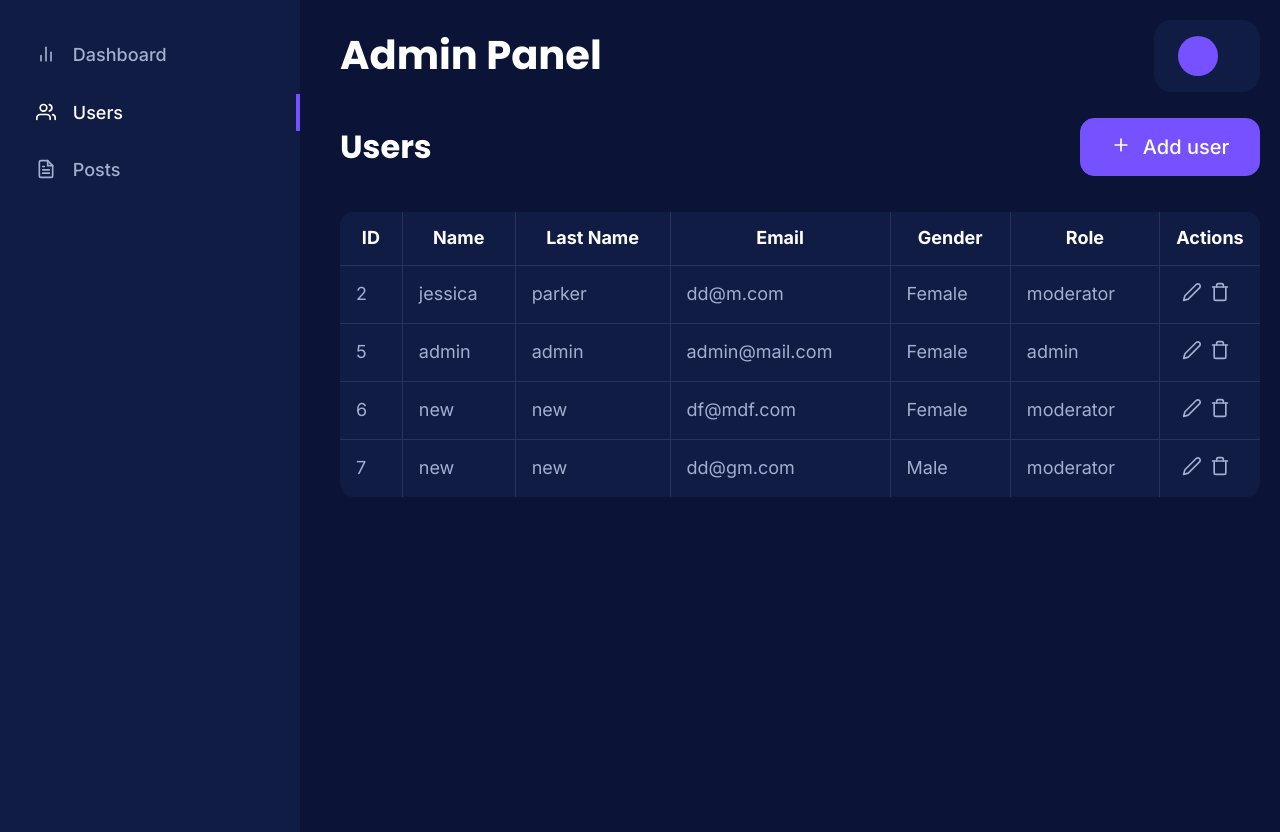
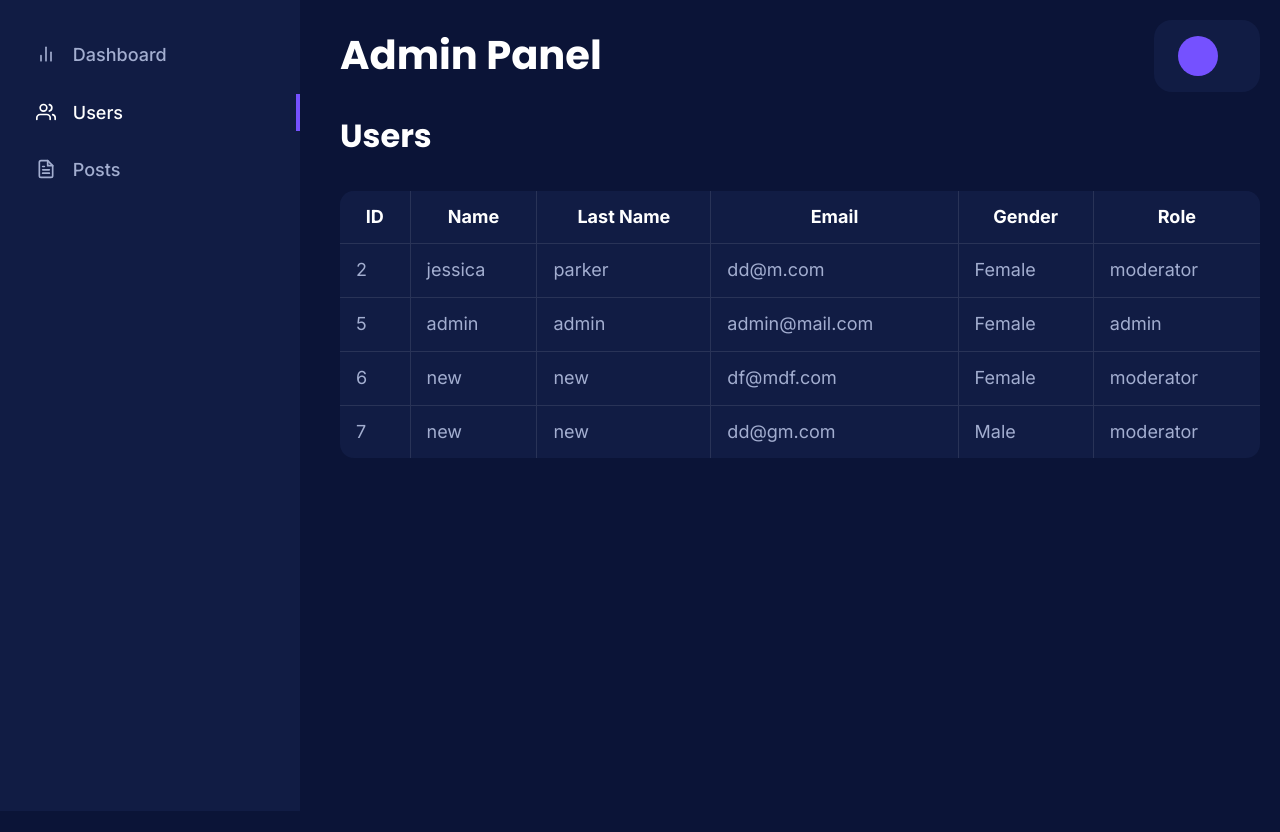
Before and after one commit to danielavornic/ebs-dashboard, a React (Create React App) app: page /users in a window 1280 px wide. After the commit the page ends 811 px from the top, so only its background shows below. Built offline with nearby package versions, Linux system fonts and the light colour scheme; no server answers; data requests are answered from the project's data file; sample sign-in values are in the browser's storage.

Commit message:
restrict actions on user (add, edit, delete) to admin roles only

```diff
--- a/src/components/Layout/Container.tsx
+++ b/src/components/Layout/Container.tsx
@@ -1,20 +1,17 @@
 import { FC } from 'react';
 import { FiPlus } from 'react-icons/fi';
+
 import useUserContext from '../../hooks/useUserContext';
 import Button from '../Button';
 
 interface ContainerProps {
   page: string;
-  showButton?: boolean;
   children?: JSX.Element | false;
 }
 
-const Container: FC<ContainerProps> = ({
-  showButton = true,
-  page,
-  children,
-}) => {
-  const { setIsModalHidden, setModalType, setSelectedUser } = useUserContext();
+const Container: FC<ContainerProps> = ({ page, children }) => {
+  const { user, setIsModalHidden, setModalType, setSelectedUser } =
+    useUserContext();
 
   const handleAddUser = () => {
     setIsModalHidden(false);
@@ -26,7 +23,7 @@ const Container: FC<ContainerProps> = ({
     <div className='container'>
       <div className='heading'>
         <h2>{page}</h2>
-        {showButton && (
+        {user && user.role === 'admin' && (
           <Button state='primary' type='button' onClick={handleAddUser}>
             <FiPlus />
             Add {page === 'users' ? 'user' : 'post'}
--- a/src/components/Layout/Layout.tsx
+++ b/src/components/Layout/Layout.tsx
@@ -8,11 +8,10 @@ import Container from './Container';
 
 interface LayoutProps {
   page: string;
-  showButton?: boolean;
   children?: JSX.Element;
 }
 
-const Layout: FC<LayoutProps> = ({ page, children, showButton }) => {
+const Layout: FC<LayoutProps> = ({ page, children }) => {
   const { user } = useUserContext();
   const name = user ? user.name : '';
   const lastName = user ? user.lastName : '';
@@ -22,9 +21,7 @@ const Layout: FC<LayoutProps> = ({ page, children, showButton }) => {
       <Menu page={page} />
       <main>
         <Topbar name={name} lastName={lastName} />
-        <Container page={page} showButton={showButton}>
-          {children}
-        </Container>
+        <Container page={page}>{children}</Container>
       </main>
     </div>
   );
--- a/src/components/Table.tsx
+++ b/src/components/Table.tsx
@@ -12,7 +12,8 @@ interface Props {
 }
 
 const Table: FC<Props> = ({ data, headings, properties }) => {
-  const { setIsModalHidden, setModalType, setSelectedUser } = useUserContext();
+  const { user, setIsModalHidden, setModalType, setSelectedUser } =
+    useUserContext();
 
   const handleActionClick = (user: User, action: ModalType) => {
     setIsModalHidden(false);
@@ -29,7 +30,7 @@ const Table: FC<Props> = ({ data, headings, properties }) => {
             {headings.map((heading, index) => (
               <th key={index}>{heading}</th>
             ))}
-            <th>Actions</th>
+            {user && user.role === 'admin' && <th>Actions</th>}
           </tr>
         </thead>
         <tbody>
@@ -43,6 +44,7 @@ const Table: FC<Props> = ({ data, headings, properties }) => {
                       {property === 'role' && !obj.role ? '-' : obj[property]}
                     </td>
                   ))}
+                  {user && user.role === 'admin' && (
                     <td className='actions'>
                       <button
                         type='button'
@@ -57,6 +59,7 @@ const Table: FC<Props> = ({ data, headings, properties }) => {
                         <FiTrash title='Delete' />
                       </button>
                     </td>
+                  )}
                 </tr>
               )
           )}
```
Lines whose indentation alone changed are shown as unchanged.
